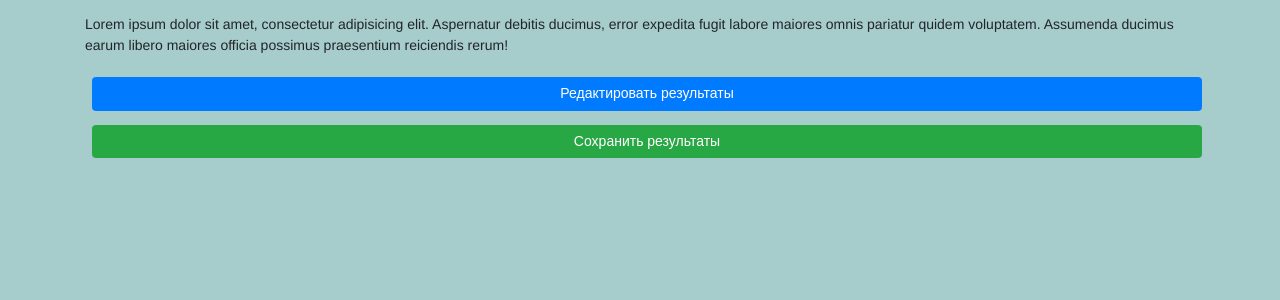
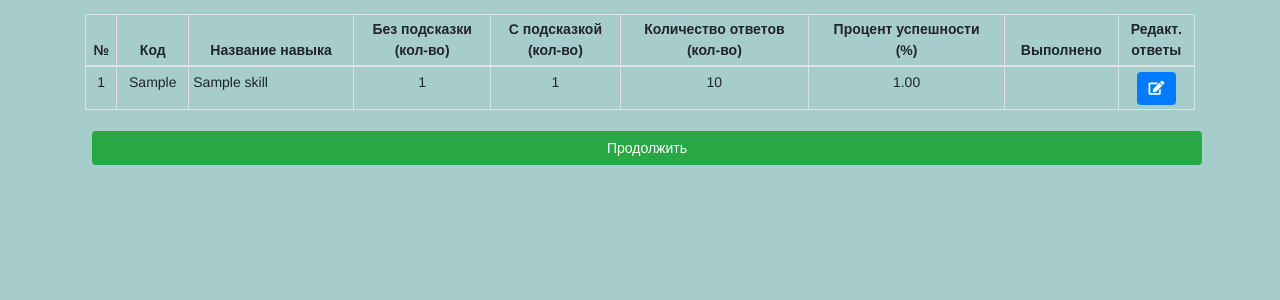
Before and after one commit to Zeroitman/MySite, a Django app: page /session_result/1 in a window 1280 px wide. Shown: the part 49-349 px from the top of the page. Run offline with Django 3.2, Linux system fonts and the light colour scheme; tables that the repository leaves empty hold one stand-in row (values such as "Sample post"); parts of the project's set-up code (start-up, migrations or seed data) failed here and were passed over; some libraries are stand-ins or nearby versions.

Commit message:
Закончил выполнение тикета #65

```diff
--- a/source/webapp/models.py
+++ b/source/webapp/models.py
@@ -123,9 +123,10 @@ class Session(models.Model):
 class Result(models.Model):
     session = models.ForeignKey(Session, on_delete=models.PROTECT, related_name='session_results')
     skill = models.ForeignKey(Skill, on_delete=models.PROTECT, related_name='skills_results')
-    done = models.PositiveSmallIntegerField(default=0)
-    done_with_hint = models.PositiveSmallIntegerField(default=0)
-    total = models.DecimalField(max_digits=5, decimal_places=2, default=0)
+    done = models.PositiveSmallIntegerField(default=0, verbose_name="Ответил сам")
+    done_with_hint = models.PositiveSmallIntegerField(default=0, verbose_name="Ответил с подсказкой")
+    total = models.IntegerField()
+    percent = models.DecimalField(max_digits=4, decimal_places=2, default=0)
     created_date = models.DateTimeField(auto_now_add=True, verbose_name="Дата создания")
     edited_date = models.DateTimeField(auto_now=True, blank=True, null=True, verbose_name="Дата редактирования")
     deleted_date = models.DateTimeField(blank=True, null=True, verbose_name="Дата удаления")
@@ -136,3 +137,15 @@ class Result(models.Model):
     class Meta:
         verbose_name = 'Результат'
         verbose_name_plural = 'Результаты'
+
+    def get_total(self):
+        return self.done + self.done_with_hint
+
+    def get_percent(self):
+        self.percent = 100 / self.get_total() * self.done
+        return self.percent
+
+    def save(self, *args, **kwargs):
+        self.total = self.get_total()
+        self.percent = self.get_percent()
+        super(Result, self).save(*args, **kwargs)
--- a/source/webapp/templates/base.html
+++ b/source/webapp/templates/base.html
@@ -9,6 +9,8 @@
     <title>{% block title %}{% endblock %}</title>
     <link rel="stylesheet" href="{% static 'css/bootstrap.css' %}">
     <link rel="stylesheet" href="{% static 'css/style.css' %}">
+    <link rel="stylesheet" href="https://use.fontawesome.com/releases/v5.2.0/css/all.css"
+          integrity="sha384-hWVjflwFxL6sNzntih27bfxkr27PmbbK/iSvJ+a4+0owXq79v+lsFkW54bOGbiDQ" crossorigin="anonymous">
     <link href="https://fonts.googleapis.com/css?family=Arimo:400,700" rel="stylesheet">
     <script src="{% static 'js/jquery-3.3.1.min.js' %}"></script>
     {% block styles %}{% endblock %}
--- a/source/webapp/templates/session_result.html
+++ b/source/webapp/templates/session_result.html
@@ -2,12 +2,71 @@
 {% block title %}Результат сессии{% endblock %}
 {% block content %}
     <div class="container">
-        Lorem ipsum dolor sit amet, consectetur adipisicing elit. Aspernatur debitis ducimus, error expedita fugit
-        labore maiores omnis pariatur quidem voluptatem. Assumenda ducimus earum libero maiores officia possimus
-        praesentium reiciendis rerum!
+        <table class="table table-bordered table-sm">
+            <thead>
+            <tr class="text-center">
+                <th scope="col">№</th>
+                <th scope="col">Код</th>
+                <th scope="col">Название навыка</th>
+                <th scope="col">Без подсказки <br>(кол-во)</th>
+                <th scope="col">C подсказкой <br>(кол-во)</th>
+                <th scope="col">Количество ответов<br>(кол-во)</th>
+                <th scope="col">Процент успешности <br>(%)</th>
+                <th scope="col">Выполнено <br></th>
+                <th scope="col">Редакт.<br>ответы</th>
+            </tr>
+            </thead>
+            <tbody>
+            {% for result in result_list %}
+                <tr id="01" class="text-center" >
+                    <td >{{ result.pk }}</td>
+                    <td>{{ result.skill.code_skill }}</td>
+                    <td class="text-left">{{ result.skill.name }}</td>
+                    <td>{{ result.done }}</td>
+                    <td>{{ result.done_with_hint }}</td>
+                    <td id="001">{{ result.total }}</td>
+                    <td>{{ result.percent }}</td>
+                    <td> {% if result.percent >= 80 %}
+                        <i class="fas fa-check-circle" ></i>
+                    {% endif %}
+                    </td>
+                    <td><a role="button" class="btn btn-primary"
+                           href="{% url 'webapp:session_result_update' result.pk %}"><i class="fas fa-edit"></i></a>
+                    </td>
+                    {#                                        <td><a href="#" data-toggle="modal" data-target="#deleteModal"#}
+                    {#                                               data-delete-url="{% url 'webapp:session_result_update' result.pk %}"#}
+                    {#                                               class="btn btn-danger"><i class="fas fa-edit"></i></a>#}
+                    {#                                        </td>#}
+                </tr>
+            {% endfor %}
+            </tbody>
+        </table>
         <div class="text-center mt-3">
-            <a role="button" class="btn btn-primary m-2" href="#" style="width: 100%">Редактировать результаты</a><br>
-            <a role="button" class="btn btn-success m-2" href="#" style="width: 100%">Сохранить результаты</a>
+            <a role="button" class="btn btn-success m-2" href="{% url 'webapp:child_list' %}" style="width: 100%">Продолжить</a>
+        </div>
+        <div class="modal fade" id="deleteModal" tabindex="-1" role="dialog" aria-labelledby="exampleModalLabel"
+             aria-hidden="true">
+            <div class="modal-dialog" role="document">
+                <div class="modal-content">
+                    <div class="modal-header">
+                        <h5 class="modal-title text-center" id="exampleModalLabel">Страница редактирования</h5>
+                        <button type="button" class="close" data-dismiss="modal" aria-label="Close">
+                            <span aria-hidden="true">&times;</span>
+                        </button>
+                    </div>
+                    <div class="modal-body">
+                        {% for result in result_list %}
+                            <form action="{% url 'webapp:session_result_update' result.skill.pk %}" method="post"
+                                  enctype="multipart/form-data">
+                                {% csrf_token %}
+                                <input type="number" name="title" value="{{ result.done }}"/>
+                                <input type="number" name="title" value="{{ result.done_with_hint }}"/>
+                                <input type="submit" value="Send"/>
+                            </form>
+                        {% endfor %}
+                    </div>
+                </div>
+            </div>
         </div>
     </div>
 {% endblock %}
--- a/source/webapp/urls.py
+++ b/source/webapp/urls.py
@@ -1,6 +1,7 @@
 from django.urls import path
 from webapp.views import ProgramDetailView, SessionDetailView, ProgramListView, ResultListView, \
-    ChildListView, ChildDetailView, ChildUpdateView, ChildCreateView, ChildDeleteView
+    ChildListView, ChildDetailView, ChildUpdateView, ChildCreateView, ChildDeleteView, \
+    ResultUpdateView
 
 app_name = 'webapp'
 
@@ -14,4 +15,5 @@ urlpatterns = [
     path('program/<int:pk>', ProgramDetailView.as_view(), name='program_detail'),
     path('current_session/<int:pk>', SessionDetailView.as_view(), name='session_view'),
     path('session_result/<int:pk>', ResultListView.as_view(), name='session_result_view'),
+    path('session_result/<int:pk>/update', ResultUpdateView.as_view(), name='session_result_update'),
 ]
--- a/source/webapp/views.py
+++ b/source/webapp/views.py
@@ -1,7 +1,7 @@
 from webapp.models import Program, Session, Result, Child
 from django.views.generic import ListView, DetailView, UpdateView, CreateView, DeleteView
 from django.shortcuts import reverse
-from webapp.forms import ChildForm
+from webapp.forms import ChildForm, ResultForm
 from django.urls import reverse_lazy
 
 
@@ -37,7 +37,7 @@ class ChildCreateView(CreateView):
         return reverse('webapp:child_detail', kwargs={'pk': self.object.pk})
 
 
-# ChildDeleteView- страница добавления ребенка
+# ChildDeleteView- страница удаления ребенка
 class ChildDeleteView(DeleteView):
     model = Child
     success_url = reverse_lazy('webapp:child_list')
@@ -61,6 +61,18 @@ class ResultListView(ListView):
     template_name = 'session_result.html'
 
 
+# ResultUpdateView - страница изменения результатов сессий
+class ResultUpdateView(UpdateView):
+    model = Result
+    template_name = 'result_update.html'
+    form_class = ResultForm
+
+    # success_url = reverse_lazy('webapp:child_list')
+
+    def get_success_url(self):
+        return reverse('webapp:session_result_view', kwargs={'pk': self.object.pk})
+
+
 # SessionDetailView - страница просмотра делатей
 class SessionDetailView(DetailView):
     model = Session
```
Also changed, not shown: source/webapp/forms.py (+8 -2 lines), source/webapp/templates/result_update.html (added, +13 -0 lines), source/webapp/migrations/0001_initial.py.
